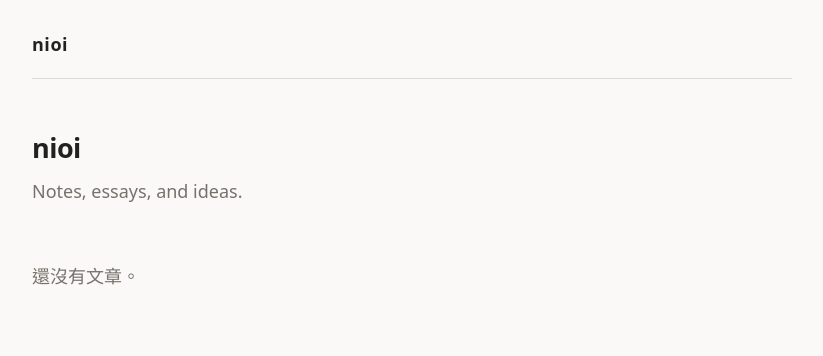
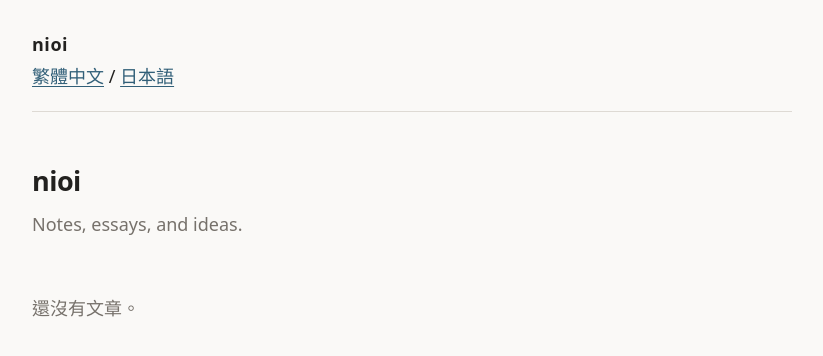
Before and after one commit to amr4u/nioi, a Jekyll site: the page built from index.html, in a window 1280 px wide. Shown: the top 356 px of the page, without its empty margins (228-1051 px from the left). Built offline with Jekyll 4.4.1, drawn with Linux system fonts in a browser that asks for light colours.

Commit message:
Add bilingual navigation and language metadata

```diff
--- a/_layouts/default.html
+++ b/_layouts/default.html
@@ -1,15 +1,29 @@
 <!doctype html>
-<html lang="zh-Hant-TW">
+<html lang="{{ page.lang | default: 'zh-Hant-TW' }}">
 <head>
   <meta charset="utf-8">
   <meta name="viewport" content="width=device-width, initial-scale=1">
   <title>{% if page.title %}{{ page.title }} · {% endif %}{{ site.title }}</title>
   <meta name="description" content="{{ page.description | default: site.description | escape }}">
   <link rel="stylesheet" href="{{ '/assets/style.css' | relative_url }}">
+  {% if page.translation_key %}
+    {% assign translations = site.pages | where: "translation_key", page.translation_key %}
+    {% assign post_translations = site.posts | where: "translation_key", page.translation_key %}
+    {% assign translations = translations | concat: post_translations %}
+    {% for item in translations %}
+      {% if item.locale == 'zh-tw' %}<link rel="alternate" hreflang="zh-Hant-TW" href="{{ item.url | absolute_url }}">{% endif %}
+      {% if item.locale == 'ja' %}<link rel="alternate" hreflang="ja" href="{{ item.url | absolute_url }}">{% endif %}
+    {% endfor %}
+  {% endif %}
 </head>
 <body>
   <header class="site-header">
     <a class="site-title" href="{{ '/' | relative_url }}">{{ site.title }}</a>
+    <nav class="language-nav" aria-label="Language">
+      <a href="{{ '/zh-tw/' | relative_url }}"{% if page.locale == 'zh-tw' %} aria-current="page"{% endif %}>繁體中文</a>
+      <span aria-hidden="true">/</span>
+      <a href="{{ '/ja/' | relative_url }}"{% if page.locale == 'ja' %} aria-current="page"{% endif %}>日本語</a>
+    </nav>
   </header>
   <main class="content">
     {{ content }}
```
